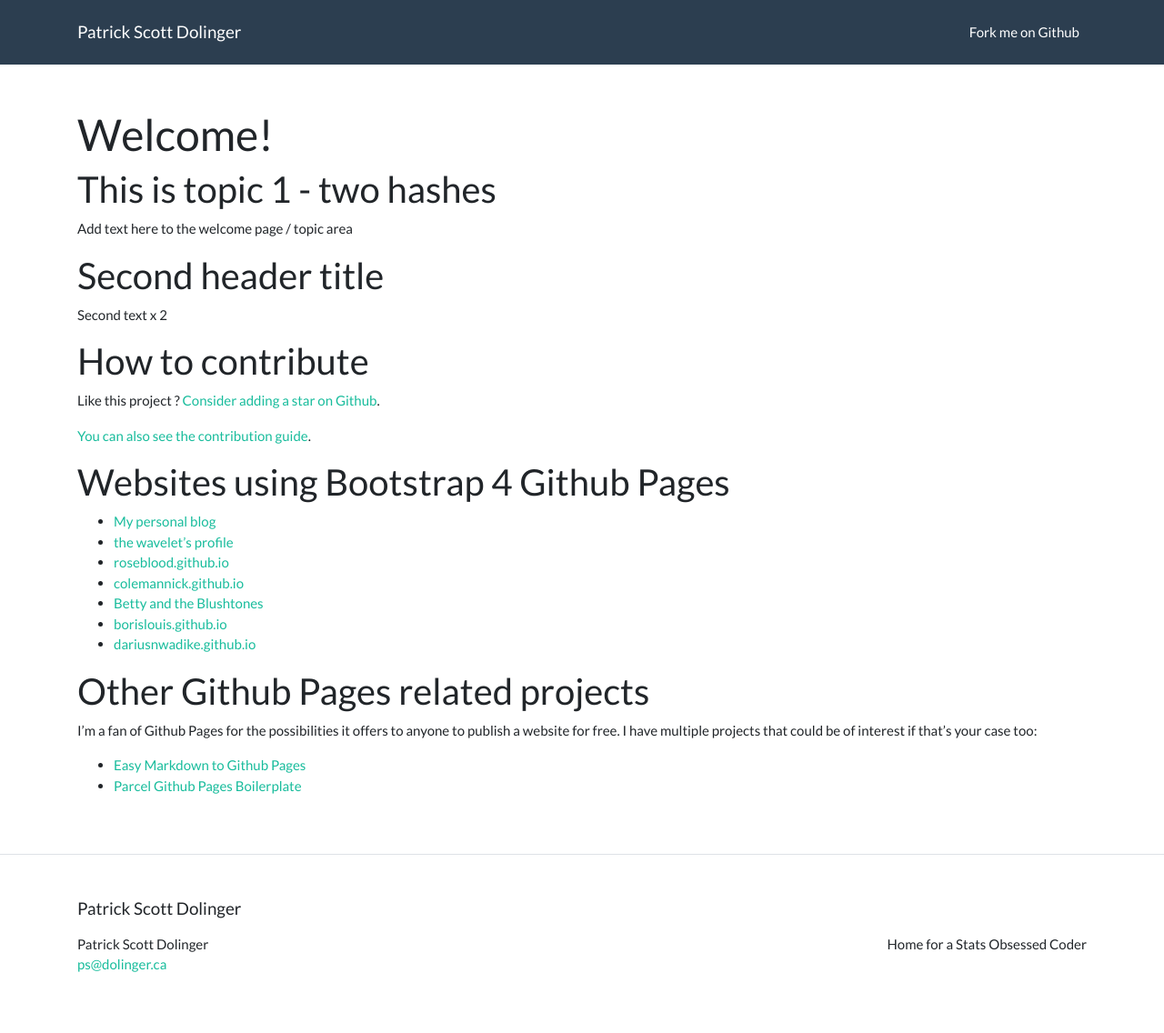
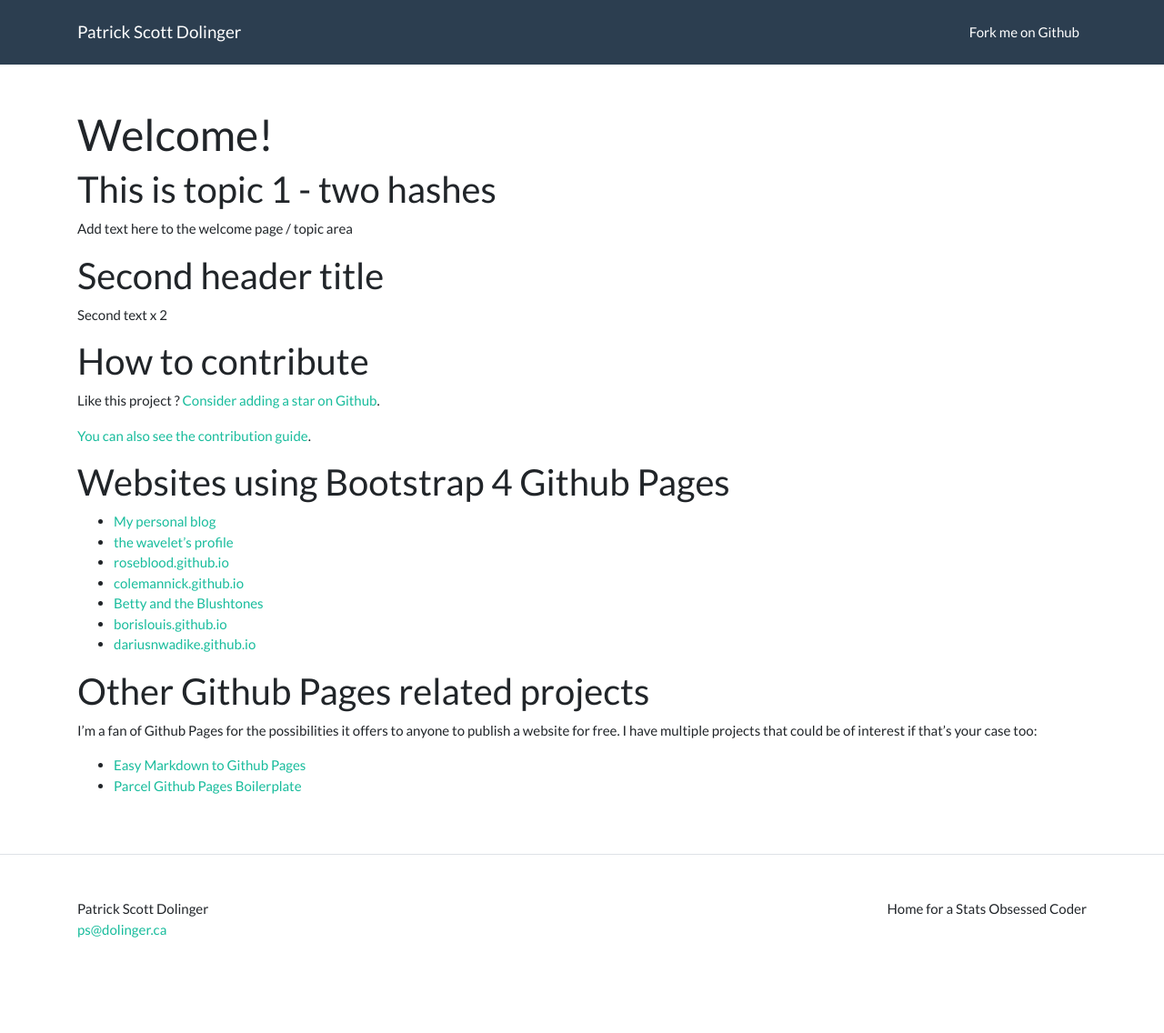
Before and after one commit to patdol/patdol.github.io, a Jekyll site: the page built from index.md, in a window 1280 px wide. Shown: the whole page at 91% size. Built offline with Jekyll 4.4.1, drawn with Linux system fonts in a browser that asks for light colours; after the commit the page ends 1097 px from its top, so only the background shows below that.

Commit message:
Update footer.html

```diff
--- a/_includes/footer.html
+++ b/_includes/footer.html
@@ -2,7 +2,7 @@
 <div class="py-5 border-top">
   <div class="container">
 
-    <p class="h5 mb-3">{{ site.title | escape }}</p>
+    <!-- <p class="h5 mb-3">{{ site.title | escape }}</p> -->
 
     <div class="row">
 
```
